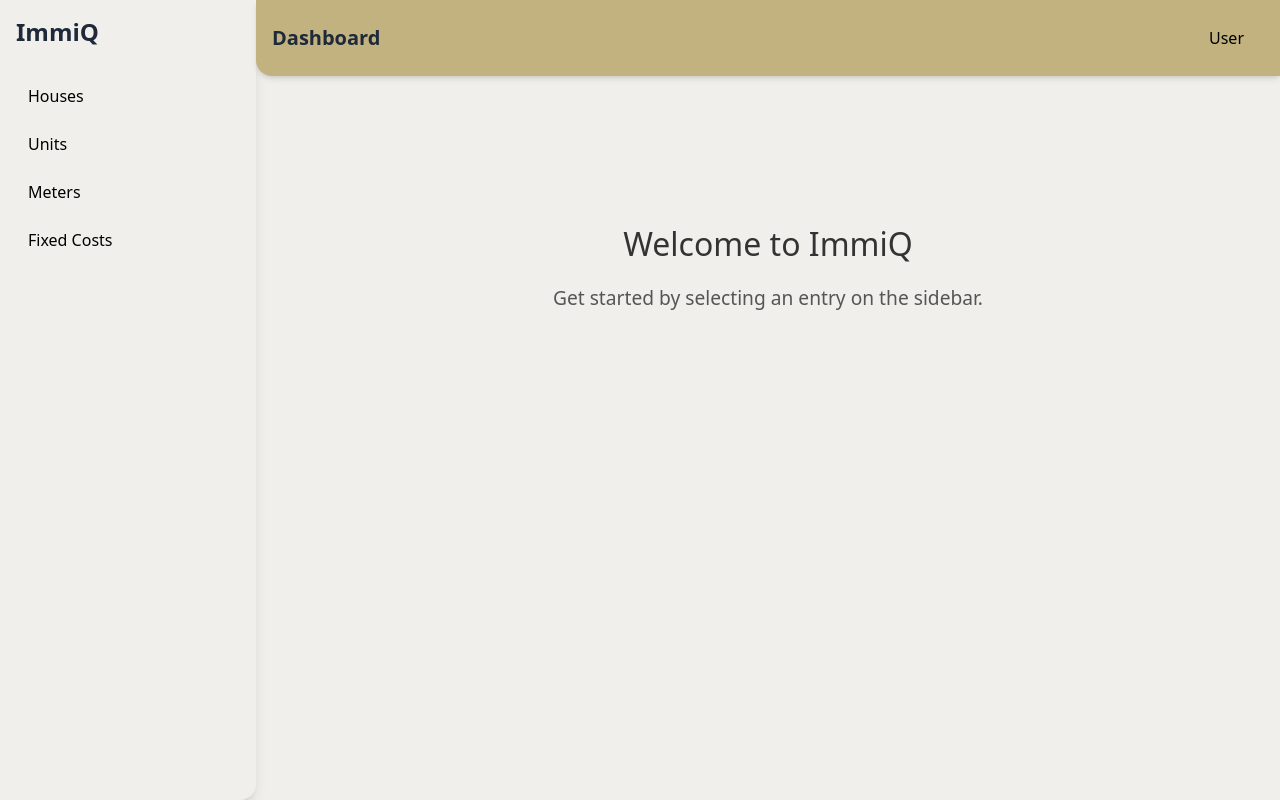
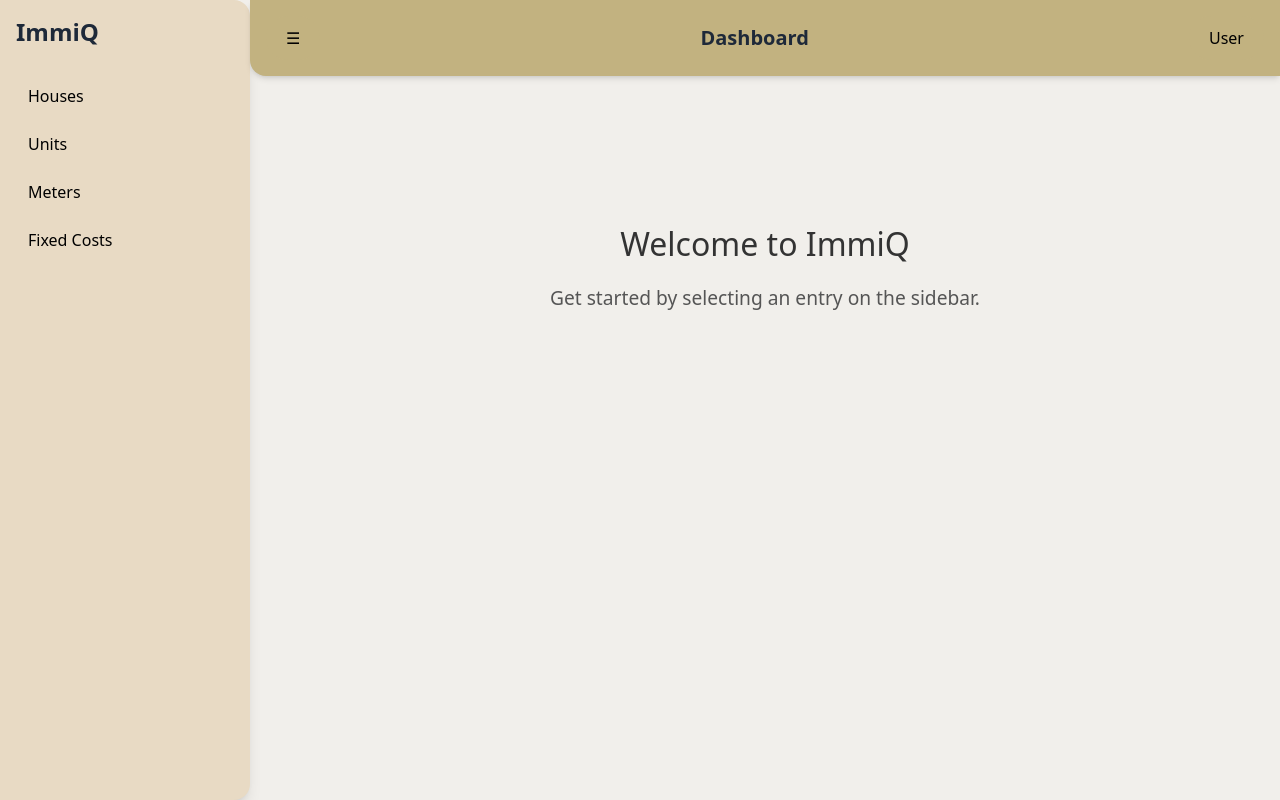
Before and after one commit to SuperLonci/ImmiQ, a SvelteKit app in the folder immiq/: page / in a window 1280 px wide. Built offline with nearby package versions, Linux system fonts and the light colour scheme.

Commit message:
Make sidebar collapsable by burger menu

```diff
--- a/immiq/src/routes/+layout.svelte
+++ b/immiq/src/routes/+layout.svelte
@@ -2,21 +2,55 @@
     import "../app.css";
 
     let menuItems = [
-        { name: 'Houses', path: '/houses' },
-        { name: 'Units', path: '/units' },
-        { name: 'Meters', path: '/meters' },
-        { name: 'Fixed Costs', path: '/fixed-costs' },
+        {name: 'Houses', path: '/houses'},
+        {name: 'Units', path: '/units'},
+        {name: 'Meters', path: '/meters'},
+        {name: 'Fixed Costs', path: '/fixed-costs'},
     ];
+
+    let isSidebarCollapsed = false;
+
+    function toggleSidebar() {
+        isSidebarCollapsed = !isSidebarCollapsed;
+    }
 </script>
+
+<style>
+    .sidebar {
+        width: 250px;
+        transition: width 0.3s;
+        background: #e8dac4;
+    }
+
+    .sidebar.collapsed {
+        width: 50px;
+        background: #b5a079;
+        transition: 0.3s;
+    }
+
+    .sidebar.collapsed .menu-item-text,
+    .sidebar.collapsed .header-text {
+        display: none;
+    }
+
+    .main-content {
+        transition: 0.3s;
+    }
+
+    .main-content.collapsed {
+        margin-left: 50px;
+    }
+</style>
 
 <div class="flex h-screen bg-primary">
     <!-- Sidebar -->
-    <aside class="w-64 bg-secondary text-white p-4 shadow-lg rounded-r-2xl">
-        <h2 class="text-2xl font-bold text-gray-800 mb-6">ImmiQ</h2>
+    <aside class="sidebar w-64 bg-secondary text-white p-4 shadow-lg rounded-r-2xl {isSidebarCollapsed ? 'collapsed' : ''}">
+        <h2 class="header-text text-2xl font-bold text-gray-800 mb-6">ImmiQ</h2>
         <nav>
             {#each menuItems as item}
-                <a href={item.path} class="block p-3 rounded-lg text-black hover:bg-gray-200 hover:text-gray-800 transition">
-                    {item.name}
+                <a href={item.path}
+                   class="block p-3 rounded-lg text-black hover:bg-gray-200 hover:text-gray-800 transition">
+                    <span class="menu-item-text">{item.name}</span>
                 </a>
             {/each}
         </nav>
@@ -26,6 +60,10 @@
     <div class="flex-1 flex flex-col">
         <!-- Top Bar -->
         <header class="bg-secondary p-4 flex justify-between items-center shadow-md rounded-bl-2xl">
+            <button class="bg-gray-800 text-white px-4 py-2 rounded-full hover:bg-gray-700 transition"
+                    on:click={toggleSidebar}>
+                &#9776; <!-- Burger menu icon -->
+            </button>
             <h1 class="text-xl font-bold text-gray-800">Dashboard</h1>
             <button class="bg-gray-800 text-white px-4 py-2 rounded-full hover:bg-gray-700 transition">
                 User
@@ -33,8 +71,8 @@
         </header>
 
         <!-- Dynamic Content -->
-        <main class="flex-1 p-6 overflow-y-auto">
-            <slot />
+        <main class="flex-1 p-6 overflow-y-auto main-content">
+            <slot/>
         </main>
     </div>
 </div>
```
